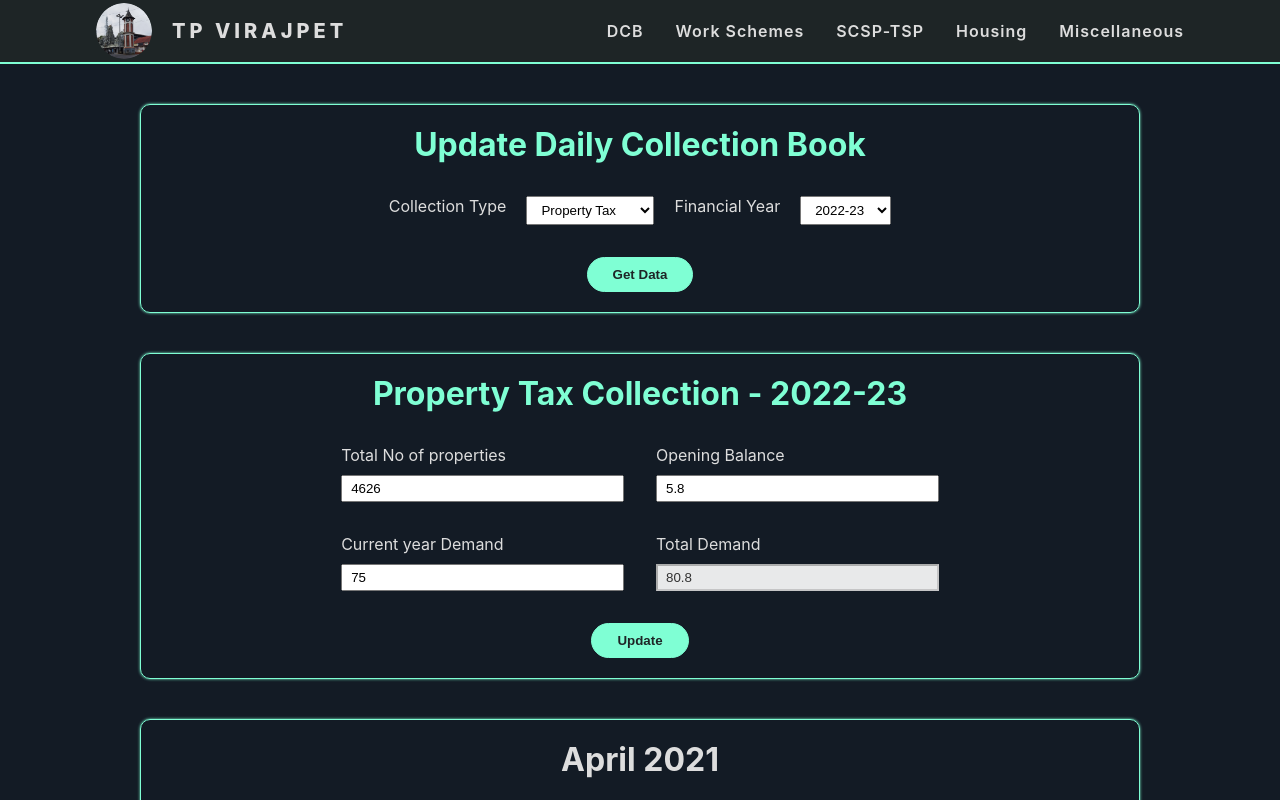
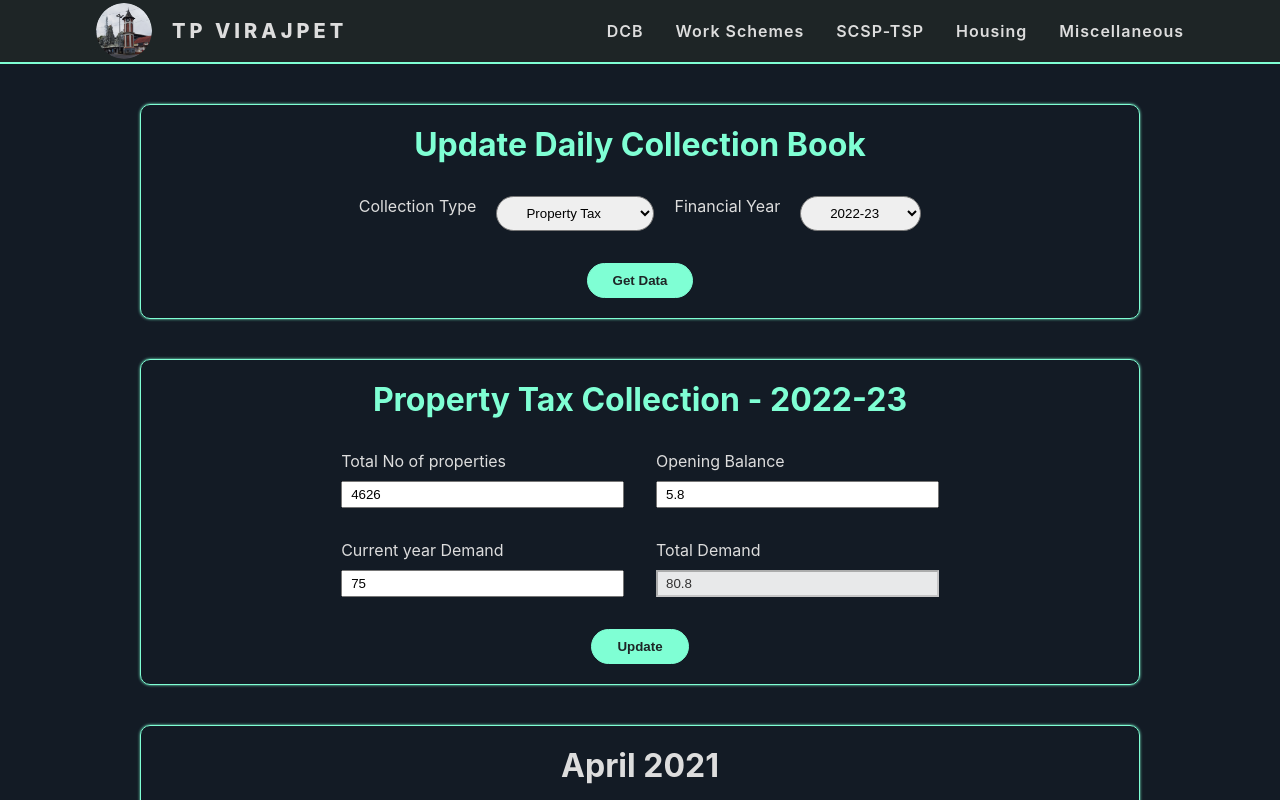
Before and after one commit to developersmatrix/ulb-v1, a React (Create React App) app in the folder client/: page /dcb in a window 1280 px wide. Shown: the top 800 px of the page. Built offline with nearby package versions, Linux system fonts and the light colour scheme.

Commit message:
custom select component

```diff
--- /dev/null
+++ b/client/src/components/UI/Select/Select.js
@@ -0,0 +1,19 @@
+import { forwardRef } from "react";
+import styles from "./Select.module.css";
+
+const Select = forwardRef((props, ref) => {
+  const options = props.options.map((option) => (
+    <option value={option.value}>{option.label}</option>
+  ));
+
+  return (
+    <div className={`${styles["select_container"]} ${props.className}`}>
+      <label htmlFor={props.id}>{props.label}</label>
+      <select ref={ref} id={props.id} name={props.id} className={styles.select}>
+        {options}
+      </select>
+    </div>
+  );
+});
+
+export default Select;
--- /dev/null
+++ b/client/src/components/UI/Select/Select.module.css
@@ -0,0 +1,13 @@
+.select_container {
+  display: flex;
+  gap: 2rem;
+}
+
+.select {
+  padding: 0.8rem 2.5rem;
+  border-radius: 25px;
+}
+
+option {
+  padding: 0.8rem 2.5rem;
+}
--- a/client/src/components/UpdateDCB/GetDataForm.js
+++ b/client/src/components/UpdateDCB/GetDataForm.js
@@ -5,6 +5,7 @@ import { useDispatch } from "react-redux";
 import Card from "../UI/Card/Card";
 import Button from "../UI/Button/Button";
 import Form from "../UI/Form/Form";
+import Select from "../UI/Select/Select";
 import styles from "./GetDataForm.module.css";
 
 // import { addPtax } from "../../store/ptax/ptaxSlice";
@@ -22,7 +23,8 @@ export const GetDataForm = () => {
     const collectionType = collectionTypeRef.current.value;
 
     const financialYear = financialYearRef.current.value;
-    const startYear = financialYear.split("-")[0];
+    // const startYear = financialYear.split("-")[0];
+    const startYear = financialYear;
     const endYear = Number(startYear) + 1;
 
     console.log(collectionType);
@@ -46,41 +48,69 @@ export const GetDataForm = () => {
     dispatch(getPtaxCollection(params));
   };
 
+  const optionsCT = [
+    {
+      label: "Property Tax",
+      value: "sas",
+    },
+    {
+      label: "Water Tax",
+      value: "water",
+    },
+    {
+      label: "Lease & Rent",
+      value: "rent",
+    },
+    {
+      label: "Advertisement",
+      value: "ad",
+    },
+    {
+      label: "Trade License",
+      value: "trade",
+    },
+  ];
+
+  const optionsFY = [
+    {
+      label: "2022-23",
+      value: 2022,
+    },
+    {
+      label: "2021-22",
+      value: 2021,
+    },
+    {
+      label: "2020-21",
+      value: 2020,
+    },
+    {
+      label: "2019-20",
+      value: 2019,
+    },
+    {
+      label: "2018-19",
+      value: 2018,
+    },
+  ];
+
   return (
     <Card>
       <Form onSubmit={getDataHandler}>
         <h1 className={styles.title}>Update Daily Collection Book</h1>
         <div className={styles.inputContainer}>
-          <div className={styles.input}>
-            <label htmlFor="ctype">Collection Type</label>
-            <select
-              name="ctype"
-              ref={collectionTypeRef}
-              id="ctype"
-              className={styles.select}
-            >
-              {/* <option value="">Select</option> */}
-              <option value="sas">Property Tax</option>
-              <option value="water">Water Tax</option>
-              <option value="rent">Lease & Rent</option>
-              <option value="ad">Advertisement</option>
-              <option value="trade">Trade License</option>
-            </select>
-          </div>
-          <div className={styles.input}>
-            <label htmlFor="year">Financial Year</label>
-            <select
-              name="year"
-              id="year"
-              ref={financialYearRef}
-              className={styles.select}
-            >
-              {/* <option value="">Select</option> */}
-              <option value="2022-23">2022-23</option>
-              <option value="2021-22">2021-22</option>
-              <option value="2020-21">2020-21</option>
-            </select>
-          </div>
+          <Select
+            id="ctype"
+            ref={collectionTypeRef}
+            label="Collection Type"
+            options={optionsCT}
+          />
+          <Select
+            id="year"
+            ref={financialYearRef}
+            label="Financial Year"
+            options={optionsFY}
+          />
         </div>
         <Button type="submit">Get Data</Button>
       </Form>
--- /dev/null
+++ b/client/src/components/UpdateDCB/Ptax/PtaxCollectionList.js
@@ -0,0 +1,35 @@
+import { Fragment } from "react";
+import PtaxCollection from "./PtaxCollection";
+
+const PtaxCollectionList = (props) => {
+  const collectionAmt = [
+    {
+      id: "1",
+      month: "April",
+      year: 2021,
+      OBC: "1.2",
+      CYD: "2.3",
+    },
+    {
+      id: "2",
+      month: "May",
+      year: 2021,
+      OBC: "1.2",
+      CYD: "2.3",
+    },
+    {
+      id: "3",
+      month: "June",
+      year: 2021,
+      OBC: "1.2",
+      CYD: "2.3",
+    },
+  ];
+  const ptaxCollection = collectionAmt.map((collection) => (
+    <PtaxCollection key={collection.id} data={collection} />
+  ));
+
+  return <Fragment>{ptaxCollection}</Fragment>;
+};
+
+export default PtaxCollectionList;
--- a/client/src/components/UpdateDCB/UpdateDCB.js
+++ b/client/src/components/UpdateDCB/UpdateDCB.js
@@ -2,7 +2,7 @@ import React from "react";
 
 import { GetDataForm } from "./GetDataForm";
 import GeneralInfo from "./Ptax/GeneralInfo";
-import PtaxCollection from "./Ptax/PtaxCollection";
+import PtaxCollectionList from "./Ptax/PtaxCollectionList";
 
 import classes from "./UpdateDCB.module.css";
 
@@ -14,35 +14,11 @@ export const UpdateDCB = () => {
     currentYearDemand: 75,
   };
 
-  const collectionAmt = [
-    {
-      month: "April",
-      year: 2021,
-      OBC: "1.2",
-      CYD: "2.3",
-    },
-    {
-      month: "May",
-      year: 2021,
-      OBC: "1.2",
-      CYD: "2.3",
-    },
-    {
-      month: "June",
-      year: 2021,
-      OBC: "1.2",
-      CYD: "2.3",
-    },
-  ];
-  const ptaxCollection = collectionAmt.map((collection) => (
-    <PtaxCollection data={collection} />
-  ));
-
   return (
     <div className={classes["container"]}>
       <GetDataForm />
       <GeneralInfo data={data} />
-      {ptaxCollection}
+      <PtaxCollectionList />
     </div>
   );
 };
```
Also changed, not shown: client/src/components/UpdateDCB/Ptax/PtaxCollectionList.module.css (added).
